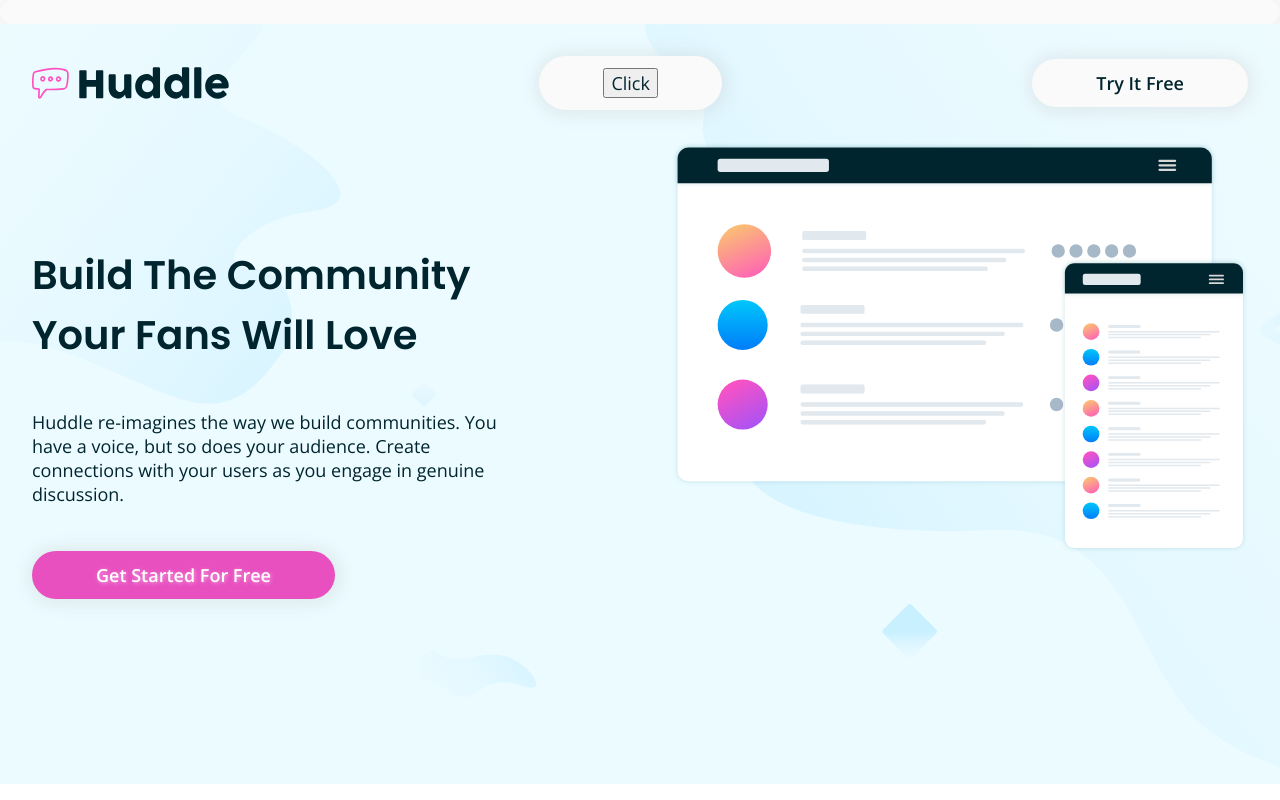
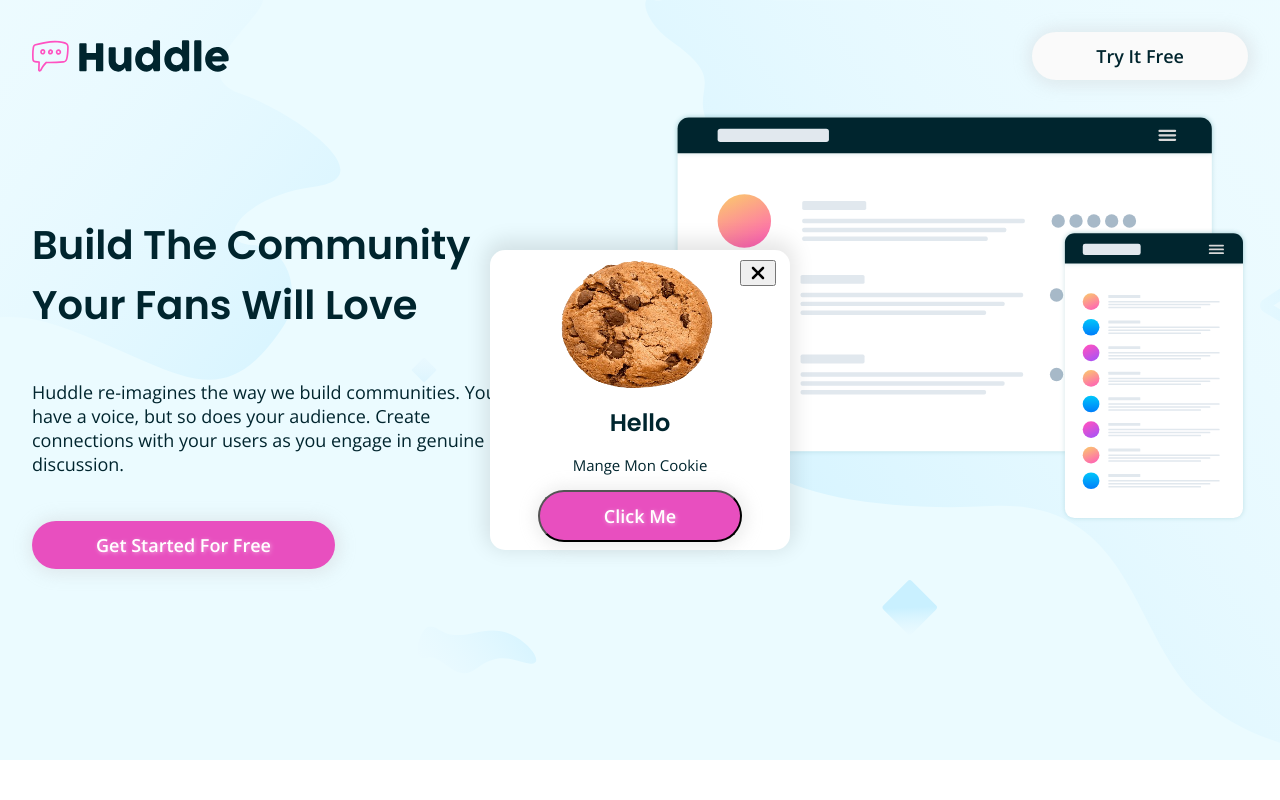
Before and after one commit to matherriot/brief-01, a plain HTML site: page src/index.html in a window 1280 px wide. Shown: the top 800 px of the page. Drawn offline with nearby package versions, Linux system fonts and the light colour scheme.

Commit message:
Update Htmll Css

```diff
--- a/src/assets/scripts/index.js
+++ b/src/assets/scripts/index.js
@@ -0,0 +1,22 @@
+function openWin() {
+  myWindow = window.open(
+    "https://www.youtube.com/watch?v=dQw4w9WgXcQ",
+    "myWindow"
+  );
+}
+
+function myFunction() {
+  const x = document.getElementById("close");
+  if (x.style.display === "none") {
+    x.style.display = "block";
+  } else {
+    x.style.display = "none";
+    const body = document.querySelector("body");
+    body.classList.toggle("no-scroll");
+  }
+}
+
+//   function openWin() {
+//     myWindow = window.open("", "myWindow");
+//   }
+// }
--- a/src/assets/styles/components/global.desktop.css
+++ b/src/assets/styles/components/global.desktop.css
@@ -329,8 +329,8 @@
     top: 50%;
     left: 50%;
     transform: translate(-50%, -50%);
-    display: none;
   }
+
   .close-modal {
     display: flex;
     align-items: center;
@@ -377,6 +377,8 @@
 
   .container-modal .close-modal .header-modal .text-header-modal h1 {
     font-size: x-large;
+    display: flex;
+    justify-content: center;
   }
 
   .container-modal .close-modal .header-modal .text-header-modal p {
@@ -390,15 +392,21 @@
     text-decoration: none;
     text-transform: capitalize;
     font-weight: 600;
-    background-color: #fafafa;
+    background-color: #000000;
     -webkit-box-shadow: 1px 1px 15px 5px rgba(194, 194, 194, 0.28);
     box-shadow: 1px 1px 15px 5px rgba(194, 194, 194, 0.28);
-    padding: 12px 64px;
     border-radius: 999px;
     transition: background-color 1s ease 0s;
     text-shadow: 1px 1px 4px rgba(255, 255, 255, 0.5);
   }
 
   .fond-overlay {
+    background-color: #000000;
+    z-index: 2;
+    border: 500px;
+  }
+
+  .no-scroll {
+    overflow: hidden;
   }
 }
--- a/src/index.html
+++ b/src/index.html
@@ -15,13 +15,14 @@
     <title>Huddle</title>
   </head>
 
-  <body>
-    <div class="fond-overlay"></div>
-    <div class="overlay"></div>
+  <body class="no-scroll">
+    <div class="blur"></div>
+
+    <div class="fond-overlay" id="close">
       <div class="container-modal">
         <div class="close-modal">
           <div class="footer">
-          <button class="button-close">
+            <button class="button-close" onclick="openWin()">
               <img
                 src="assets/img/close-medal.svg"
                 alt=""
@@ -34,11 +35,14 @@
           </div>
           <div class="header-modal">
             <div class="text-header-modal">
-            <h1>We use cookies</h1>
-            <p>testtttttttttt ssststsst ststst</p>
+              <h1>Hello</h1>
+              <p>Mange Mon Cookie</p>
             </div>
             <div class="button-close-modal">
-            <button class="button-modal-sup">Merci</button>
+              <button class="button-modal-sup" onclick="myFunction()">
+                Click Me
+              </button>
+            </div>
           </div>
         </div>
       </div>
@@ -46,7 +50,6 @@
     <header>
       <div class="header-top">
         <img src="assets/img/logo.svg" alt="Logo of Huddle" />
-        <div class="overlay"><button onclick="Openmodal">Click</button></div>
         <a href="#cta">Try it free</a>
       </div>
       <div class="header-hero">
```
Also changed, not shown: src/assets/styles/index.css (line endings or trailing spaces). Lines whose indentation alone changed are shown as unchanged.
